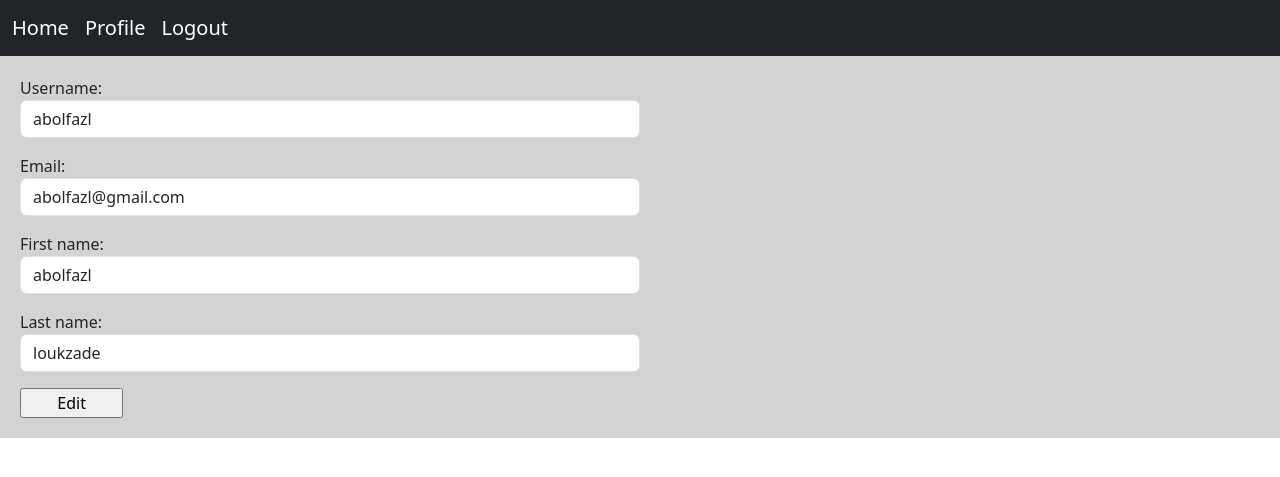
After one commit to louk-2005/project, a Django app: page /accounts/edit_profile/ in a window 1280 px wide. The commit adds this page. Shown: the top 477 px of the page. Run offline with Django 5.2, Linux system fonts and the light colour scheme; a user stored in the database is signed in.

Commit message:
add edit profile

```diff
--- a/base/accounts/forms.py
+++ b/base/accounts/forms.py
@@ -30,3 +30,13 @@ class RegisterForm(forms.Form):
 class LoginForm(forms.Form):
     username = forms.CharField(widget=forms.TextInput(attrs={'class': 'form-control','placeholder': 'username'}))
     password = forms.CharField(widget=forms.PasswordInput(attrs={'class': 'form-control','placeholder': 'password'}))
+
+class EditProfileForm(forms.Form):
+    username=forms.CharField(widget=forms.TextInput(attrs={'class': 'form-control'}))
+    email = forms.CharField(widget=forms.EmailInput(attrs={'class': 'form-control'}))
+    first_name = forms.CharField(widget=forms.TextInput(attrs={'class': 'form-control'}))
+    last_name = forms.CharField(widget=forms.TextInput(attrs={'class': 'form-control'}))
+
+    class Meta:
+        model = User
+        fields =[]
--- /dev/null
+++ b/base/accounts/templates/accounts/edit_profile.html
@@ -0,0 +1,11 @@
+{% extends 'base.html' %}
+
+{% block title %}Edit profile{% endblock %}
+
+{% block body %}
+    <form action="" method="post"  class="col-md-6">
+        {% csrf_token %}
+        {{ form.as_p }}
+        <input type="submit" value="Edit" class="col-md-2">
+    </form>
+{% endblock %}
--- a/base/accounts/urls.py
+++ b/base/accounts/urls.py
@@ -12,7 +12,7 @@ urlpatterns = [
     path('reset/done/', views.UserPasswordResetDoneView.as_view(), name='password_reset_done'),
     path('confirm/<uidb64>/<token>/',views.UserPasswordResetConfirmView.as_view(), name='password_reset_confirm'),
     path('reset/complete/', views.UserPasswordResetCompleteView.as_view(), name='password_reset_complete'),
-
     path('profile/<int:user_id>/', views.ProfileView.as_view(), name='profile'),
+    path('edit_profile/', views.EditProfileView.as_view(), name='edit_profile'),
 
 ]
--- a/base/accounts/views.py
+++ b/base/accounts/views.py
@@ -7,7 +7,7 @@ from django.contrib.auth.mixins import LoginRequiredMixin
 from django.contrib.auth import views as auth_views
 from django.urls import reverse_lazy
 
-from .forms import LoginForm, RegisterForm
+from .forms import LoginForm, RegisterForm,EditProfileForm
 
 
 class RegisterView(View):
@@ -79,3 +79,21 @@ class ProfileView(LoginRequiredMixin,View):
     def get(self,request,*args, **kwargs):
         user=User.objects.get(id=kwargs['user_id'])
         return render(request,'accounts/profile.html',{'user':user})
+class EditProfileView(LoginRequiredMixin,View):
+    form_class = EditProfileForm
+    template_name = 'accounts/edit_profile.html'
+    def get(self,request,*args, **kwargs):
+        form = self.form_class(initial={'username':request.user.username,'email':request.user.email,'first_name':request.user.first_name,'last_name':request.user.last_name})
+        return render(request,'accounts/edit_profile.html',{'form':form})
+
+    def post(self,request,*args, **kwargs):
+        form=self.form_class(request.POST,initial={'username':request.user.username,'email':request.user.email,'first_name':request.user.first_name,'last_name':request.user.last_name})
+        if form.is_valid():
+            cd = form.cleaned_data
+            request.user.username = cd['username']
+            request.user.email = cd['email']
+            request.user.first_name = cd['first_name']
+            request.user.last_name = cd['last_name']
+            request.user.save()
+            messages.success(request,'You are now logged in','success')
+            return redirect('accounts:profile',request.user.id)
```
Also changed, not shown: base/accounts/templates/accounts/profile.html (+14 -1 lines), base/db.sqlite3.
